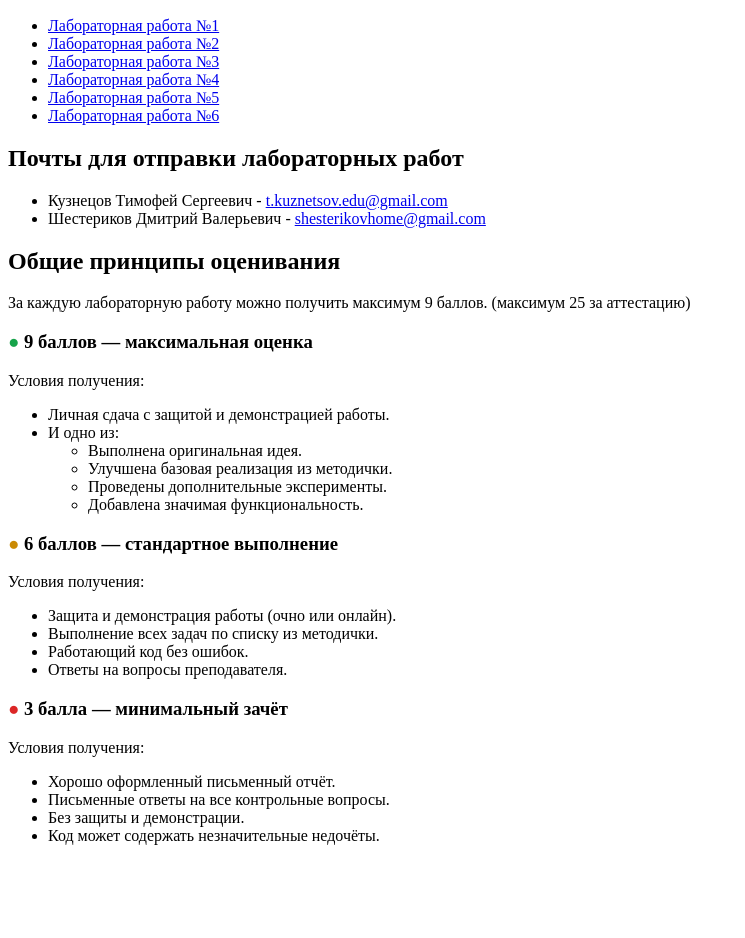
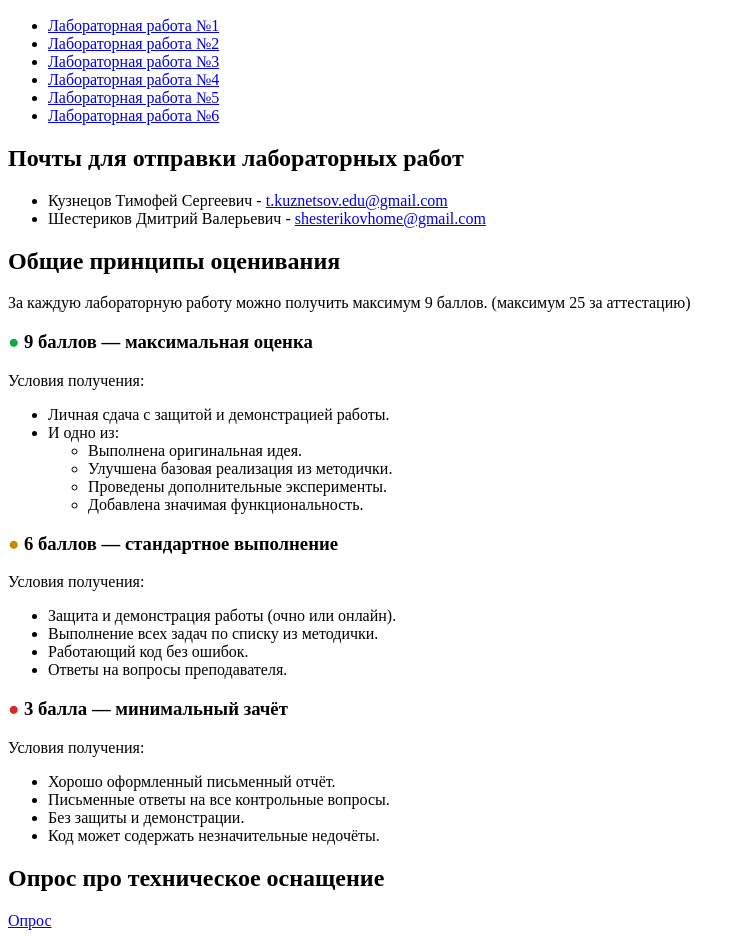
Before and after one commit to tima1702/stp, a plain HTML site: page index.html in a window 1280 px wide. Shown: the part 110-1048 px from the top of the page, without its empty margins (0-745 px from the left). Before the commit the page ends 971 px from the top, so only its background shows below. Drawn offline with Linux system fonts and the light colour scheme.

Commit message:
Update index.html

```diff
--- a/index.html
+++ b/index.html
@@ -73,5 +73,7 @@
     <li>Код может содержать незначительные недочёты.</li>
   </ul>
 </section>
+    <h2>Опрос про техническое оснащение</h2>
+    <a href="https://forms.gle/LRkgbK3E3BtJPXqD8" target="_blanc">Опрос</a>
 </body>
 </html>
```
